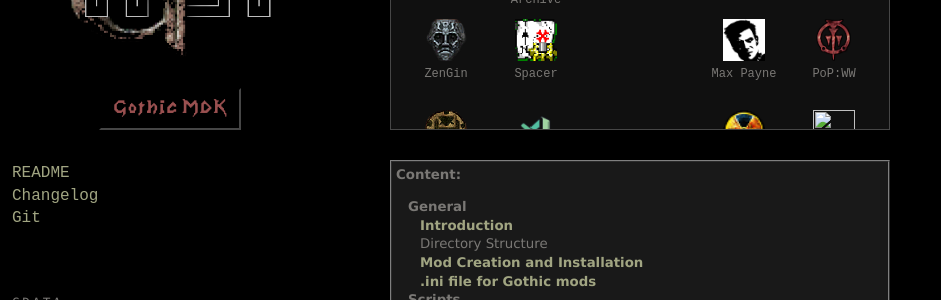
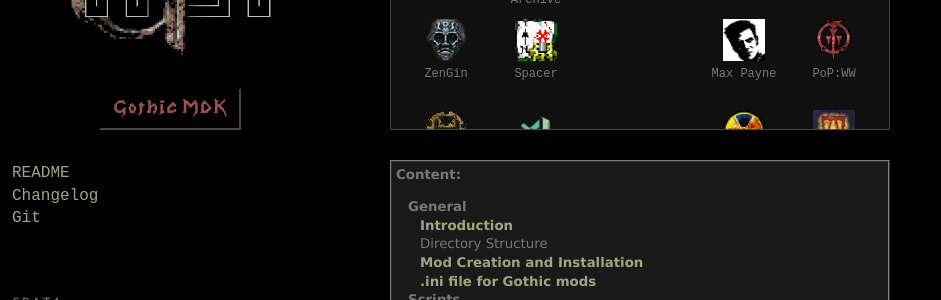
Before and after one commit to PhoenixTales/mdk.gothicarchive.org, a Jekyll site: the page built from index.html, in a window 1280 px wide and 900 px high, scrolled down 574 px. Shown: the part 150-450 px from the top of the window, without its empty margins (0-941 px from the left). Built offline with Jekyll 4.4.1, drawn with Linux system fonts in a browser that asks for light colours.

Commit message:
add gloomwood to gothic games

```diff
--- a/index.html
+++ b/index.html
@@ -216,7 +216,7 @@
 			<li>
 				<a href="https://newblood.games/" target="_blank">
 					<figure>
-						<img src="_img/icons/gloomwood.png">
+						<img src="_img/icons/gloomwood.jpg">
 						<figcaption>Gloomwood</figcaption>
 					</figure>
 				</a>
```
Also changed, not shown: _img/icons/gloomwood.jpg (added), _img/icons/gloomwood.png (added), _img/icons/systray/kofi_symbol.png (added).
